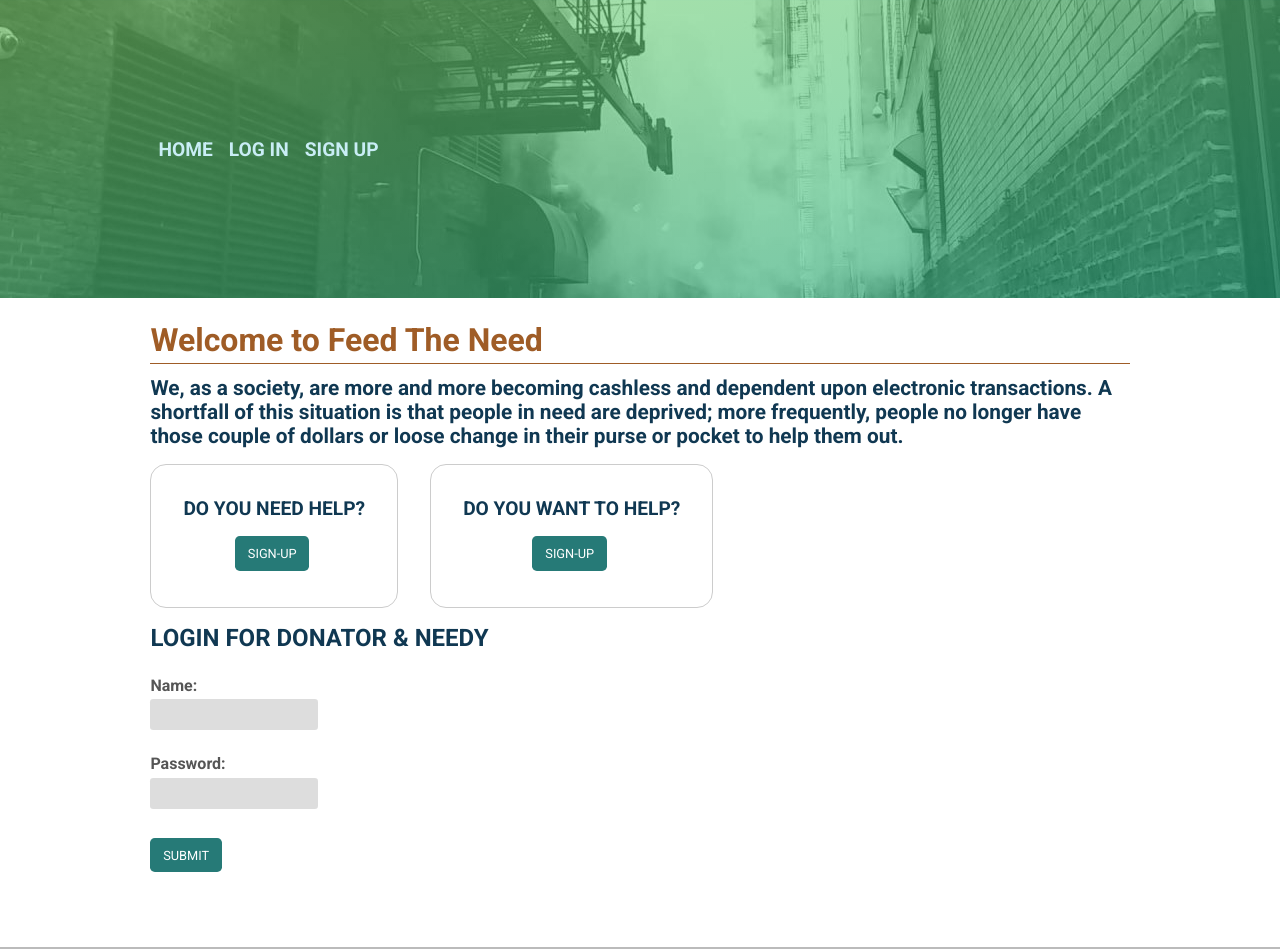
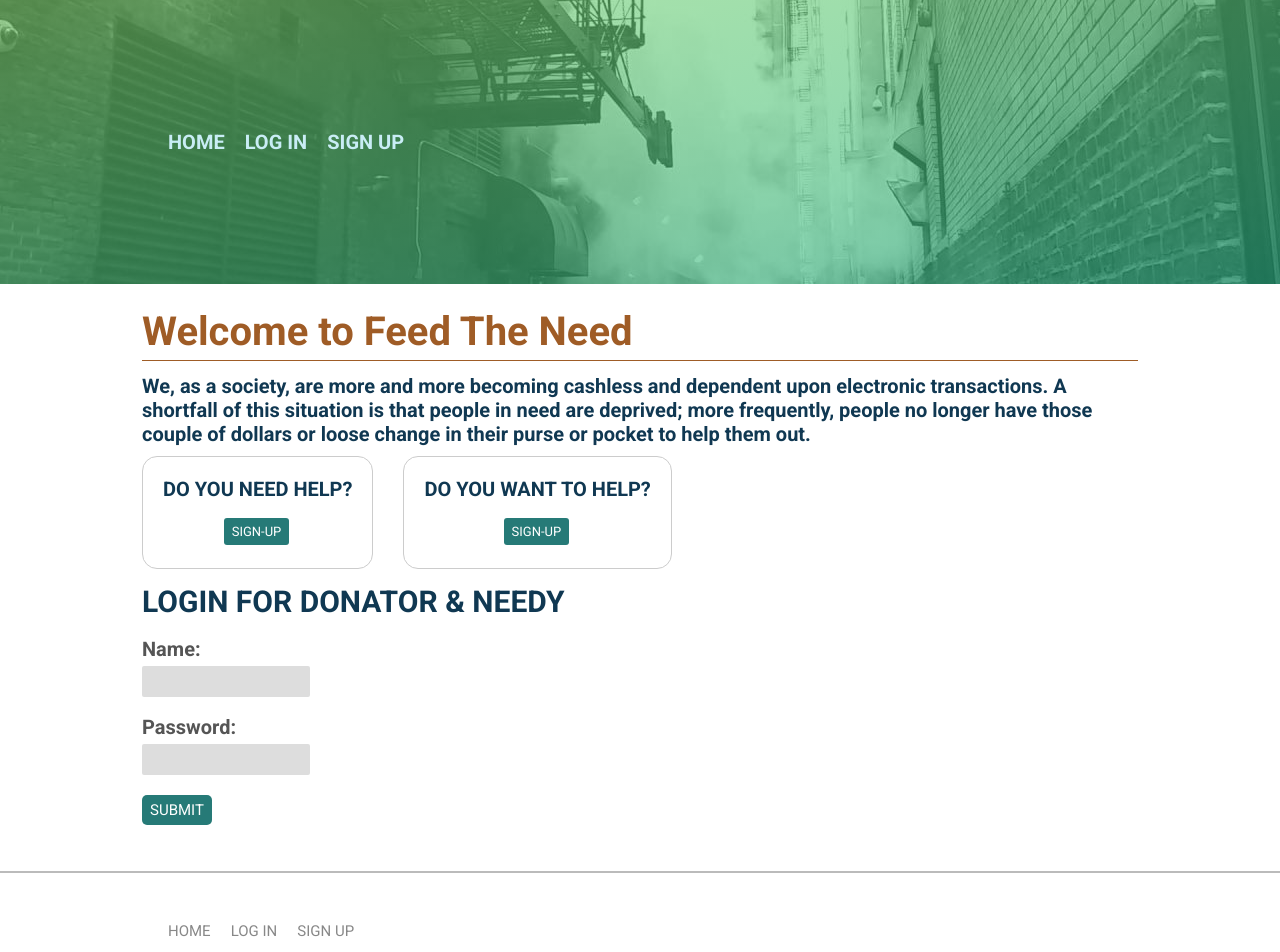
Before and after one commit to miloscomplex/feed-the-need-react, a React (Create React App) app in the folder frontend/: page /feed-the-need/ in a window 1280 px wide. Shown: the top 952 px of the page. Built offline with nearby package versions, Linux system fonts and the light colour scheme.

Commit message:
converting from Em to Rem but needing to adjust individual numbers

```diff
--- a/frontend/src/css/App.css
+++ b/frontend/src/css/App.css
@@ -26,9 +26,9 @@
  }
 
  html {
-   font-size: 100%;
+   /* font-size: 100%; */
    /* set to 16px for easy fix */
-   /* font-size: 62.5%;  */
+   font-size: 62.5%;
    /* makes 1 rem be 10px */
  }
 
@@ -40,13 +40,14 @@
    background-color: #ffffff;
    color: #103852;
    box-sizing: border-box;
+   font-size: 2rem;
  }
 
  nav {
   background-color: #1e6694;
-  padding: 6em 0;
+  padding: 10rem 0;
   font-weight: 700;
-  font-size: 1.2rem;
+  font-size: 2rem;
   color: #c9edf5;
   text-transform: uppercase;
   background-image:
@@ -64,13 +65,13 @@ nav-links {
   display: block;
   /* margin: 2.5em auto 2em auto; */
   margin: 0 auto 0 auto;
-  padding: 1.4rem;
+  padding: 3rem;
 }
 
 nav a {
   text-decoration-line: none;
   color: #c9edf5;
-  margin: 0 .5rem;
+  margin: 0 1rem;
 }
 
 nav a:hover {
@@ -84,21 +85,21 @@ nav img {
  subhead {
    text-transform: uppercase;
    display: block;
-   margin: 0 0 .8rem 0;
-   font-size: 1.2rem;
+   margin: 0 0 1.5rem 0;
+   font-size: 2rem;
    font-weight: 700;
  }
 
  activity {
    background-color: #d9f0f5;
-   padding: 1.5rem;
+   padding: 3rem;
    border-radius: 0.5rem;
-   margin: 2rem 0;
+   margin: 3rem 0;
    display: block;
  }
 
  footer nav {
-   padding-top: .5rem;
+   padding-top: 1.4rem;
    margin-top: 3rem;
    border-top: 2px solid #bbb;
    background-image: none;
@@ -107,7 +108,7 @@ nav img {
 
  footer nav a {
    color: #888;
-   font-size: 0.9rem;
+   font-size: 1.5rem;
    font-weight: 500;
  }
 
@@ -117,7 +118,6 @@ nav img {
 
  #content {
    width: 80%;
-   /* margin: 2.5em auto 2em auto; */
    margin: 0 auto 0 auto;
    padding: 1.4rem;
  }
@@ -129,7 +129,7 @@ nav img {
    margin: .25rem .25rem .25rem 0;
    text-decoration: none;
    text-transform: uppercase;
-   font-size: .8rem;
+   font-size: 1.3rem;
    color: white;
    border-radius: 0.3rem;
  }
@@ -140,7 +140,7 @@ nav img {
 
  #content a.plain {
    color: #267a77;
-   font-size: .85rem;
+   font-size: 1.5rem;
    background-color: white;
    padding: .6rem 0;
    margin: 0;
@@ -156,13 +156,13 @@ ul  {
 
 li {
   list-style-type: none;
-  font-size: 1.2rem;
+  font-size: 2rem;
   font-weight: 700;
   border: 1px solid #999999;
-  padding: 1rem;
+  padding: 1.5rem;
   text-transform: capitalize;
-  margin-top: 0.5rem;
-  border-radius: 0.3rem;
+  margin-top: 0.8rem;
+  border-radius: 0.6rem;
 }
 
 li:hover {
@@ -174,20 +174,20 @@ input {
   display: block;
   border-style: none;
   background-color: #ddd;
-  padding: .5rem;
+  padding: 0.8rem;
   border-radius: 0.2rem;
-  margin: .3rem 0;
+  margin: .5rem 0;
 }
 
 form label {
-  margin-top: 1.5rem;
+  margin-top: 1.8rem;
   display: block;
   font-weight: 700;
   color: #555;
 }
 
 input[type='checkbox'] {
-  margin: auto .5rem auto 0;
+  margin: auto .8rem auto 0;
 }
 
 input[type='submit'] {
@@ -197,9 +197,9 @@ input[type='submit'] {
   margin: 1.5rem .25rem .25rem 0;
   text-decoration: none;
   text-transform: uppercase;
-  font-size: .8rem;
+  font-size: 1.5rem;
   color: white;
-  border-radius: 0.3rem;
+  border-radius: 0.5rem;
   border: none;
   cursor: pointer;
 }
@@ -214,9 +214,9 @@ textarea {
   height: 8rem;
   border-style: none;
   background-color: #ddd;
-  padding: .5rem;
-  border-radius: 0.2rem;
-  margin: .3rem 0;
+  padding: .8rem;
+  border-radius: 0.4rem;
+  margin: .5rem 0;
 
 
 }
@@ -224,11 +224,12 @@ textarea {
 h1  {
   color: #9f5c26;
   border-bottom: 1px solid;
-  padding-bottom: .25rem;
+  padding-bottom: .5rem;
+  margin-top: 1rem;
 }
 
 h2  {
-  margin-top: 1rem;
+  margin-top: 1.5rem;
   text-transform: uppercase;
 }
 
@@ -246,35 +247,35 @@ h3 {
   text-align: center;
   display: inline-block;
   padding: 2rem;
-  border: 1px solid #ccc;
-  border-radius: 1rem;
-  margin: 0 2rem 0 0;
+  border: 1.5px solid #ccc;
+  border-radius: 1.5rem;
+  margin: 0 3rem 0 0;
 }
 
 .emphasis {
-  font-size: 1.3rem;
+  font-size: 2rem;
   font-weight: 700;
-  margin-top: .75rem;
+  margin-top: 1.25rem;
 }
 
 .error {
-  margin-top: .5rem;
+  margin-top: .8rem;
   color: white;
-  padding: 1rem;
+  padding: 1.5rem;
   background-color: #a31637;
-  border-radius: 1rem;
-  font-size: 1em;
+  border-radius: 1.5rem;
+  font-size: 1.5em;
   border: 0;
   font-weight: 500;
 }
 
 .alert {
-  margin-top: .5rem;
+  margin-top: .8rem;
   color: white;
-  padding: 1rem;
+  padding: 1.5rem;
   background-color: #cbae89;
-  border-radius: 1rem;
-  font-size: 1rem;
+  border-radius: 1.5rem;
+  font-size: 1.5rem;
   border: 0;
   font-weight: 500;
 }
@@ -291,11 +292,11 @@ h3 {
 }
 
 .callout {
-  margin-bottom: -.5rem;
+  margin-bottom: -.8rem;
 }
 
 .about {
-  font-size: 1rem;
+  font-size: 1.5rem;
   width: 80%
 }
 
@@ -304,11 +305,11 @@ h3 {
 }
 
 .needy_list {
-  padding-bottom: 1.5rem;
+  padding-bottom: 2rem;
 }
 
 .needy_list h4 {
-  font-size: 1.2rem;
+  font-size: 2rem;
   margin-bottom: 0;
   border-bottom: solid 1px;
   padding-bottom: .25rem;
```
